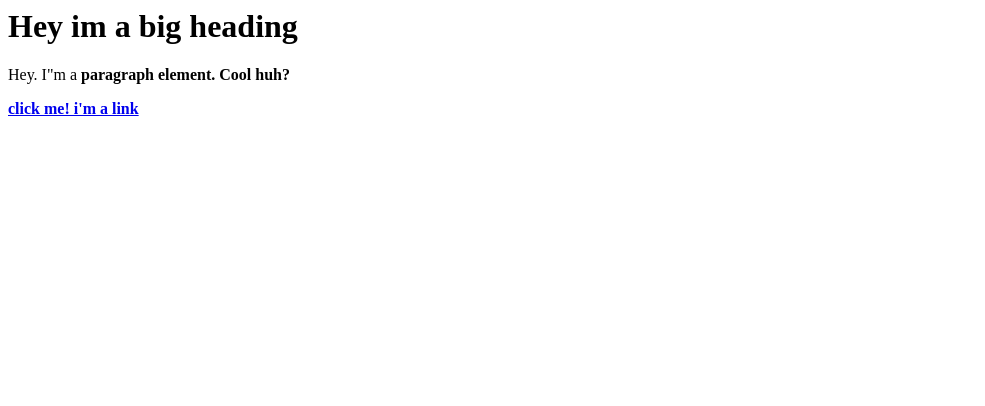
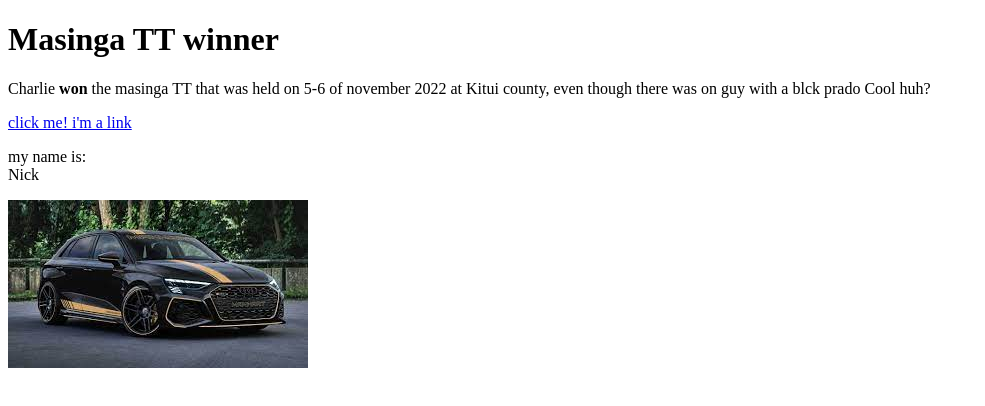
Before and after one commit to MrKhalqi/Masunga-TT, a plain HTML site: page test.html in a window 1280 px wide. Shown: the whole page, without its empty margins (0-985 px from the left). Drawn offline with Linux system fonts and the light colour scheme.

Commit message:
added a car image n a few more image

```diff
--- a/test.html
+++ b/test.html
@@ -1,3 +1,14 @@
-<h1>Hey im a big heading</h1>
-<p>Hey. I"m a <b>paragraph element. Cool huh?</p>
-<a href="https://google.com" target="-blank" title="lets go to google">click me! i'm a link</a>
+<!DOCTYPE html>
+<html>
+<head>
+	<title>Test page</title>
+</head>
+<body>
+	<h1>Masinga TT winner</h1>
+	<p>Charlie <b>won</b> the masinga TT that was held on 5-6 of november 2022 at Kitui county, even though there was on guy with a blck prado Cool huh?</p>
+	<a href="https://google.com" target="-blank" title="lets go to google">click me! i'm a link</a>
+	<p>my name is:<br>
+	Nick</p>
+	<img src="IMG/rs3.jpeg">
+</body>
+<html>
```
Also changed, not shown: IMG/rs3.jpeg (added).
